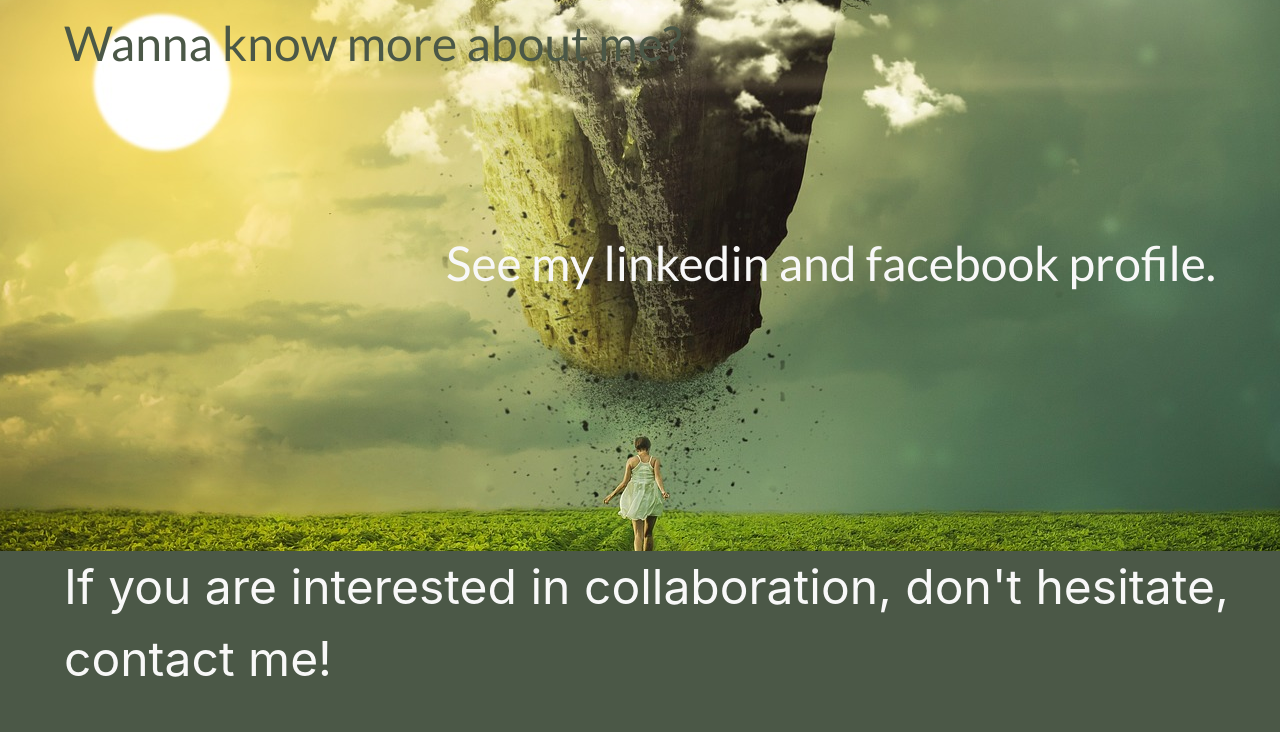
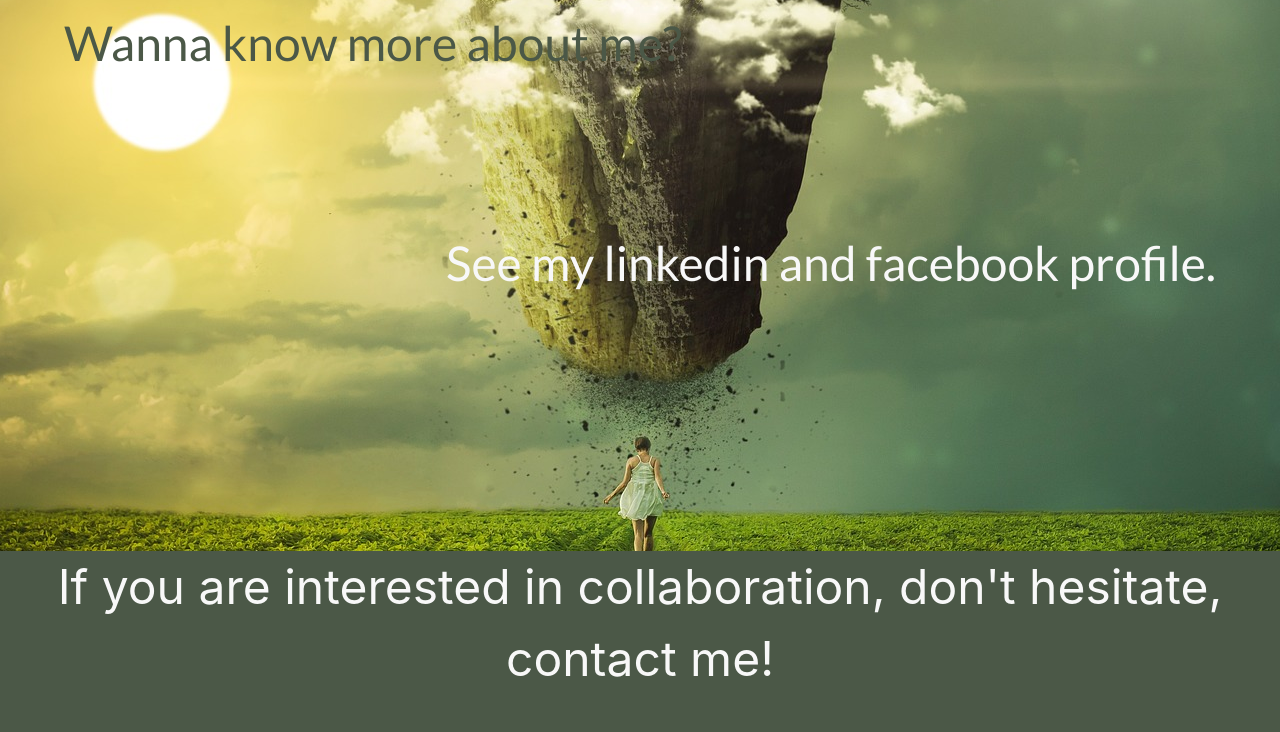
Before and after one commit to julkazr/julkazr.github.io, a plain HTML site: page index.html in a window 1280 px wide. Shown: the part 2609-3341 px from the top of the page. Drawn offline with nearby package versions, Linux system fonts and the light colour scheme.

Commit message:
Final final touch footer p slightly changed

```diff
--- a/css/main.css
+++ b/css/main.css
@@ -141,10 +141,6 @@
        min-height: 15vh;
    }
 
-   .footer-paragraph {
-       margin-left: 5%;
-   }
-
    .footer-button-margin {
        margin: 0 5% 2% 0;
    }
--- a/index.html
+++ b/index.html
@@ -153,7 +153,7 @@
     <footer class="uk-position-relative uk-responsive-height">
         <div id="contact" class="uk-container-1-1 footer-style" uk-grid>
             <div>
-                <p class="footer-paragraph">If you are interested in collaboration, don't hesitate, contact me!</p>
+                <p class="uk-text-center">If you are interested in collaboration, don't hesitate, contact me!</p>
             </div>
             <div class="uk-flex uk-flex-around">
                 <a href="https://www.linkedin.com/in/julijanaugrinov/" target="_blank">
```
